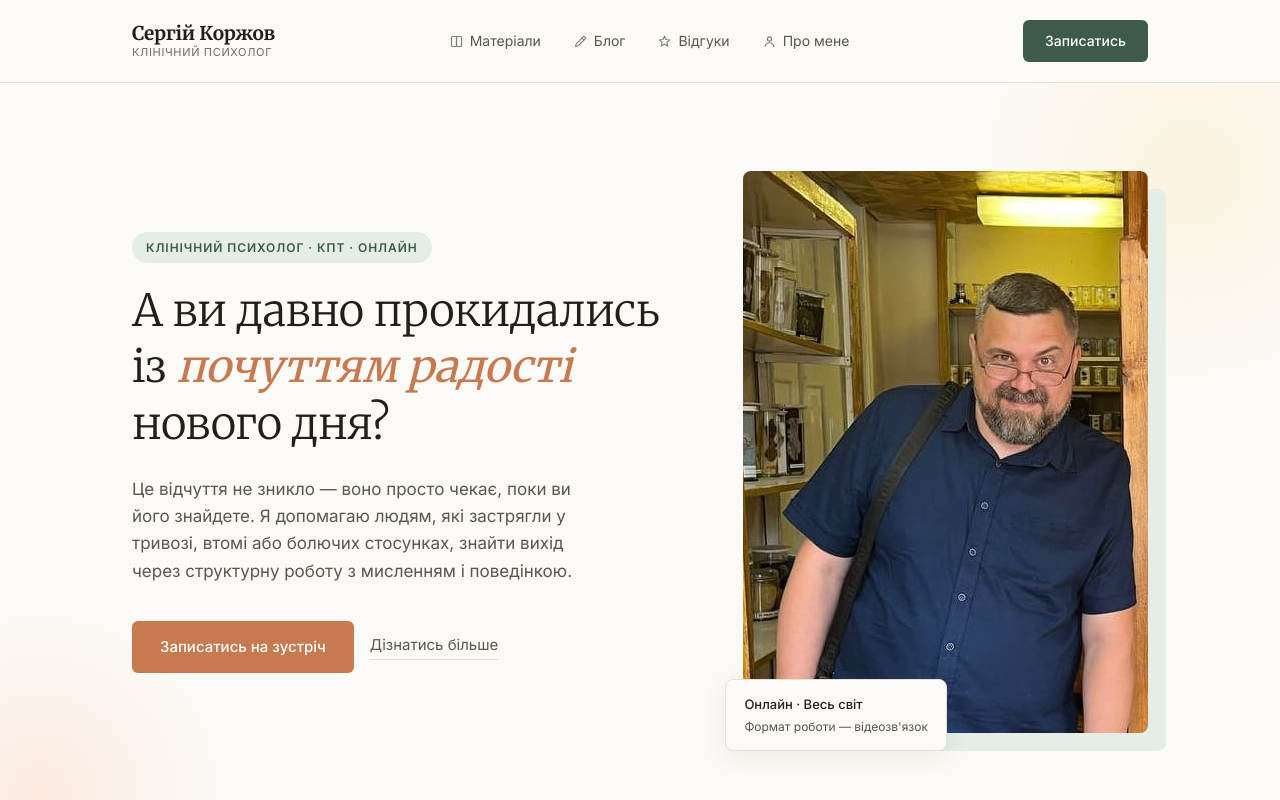
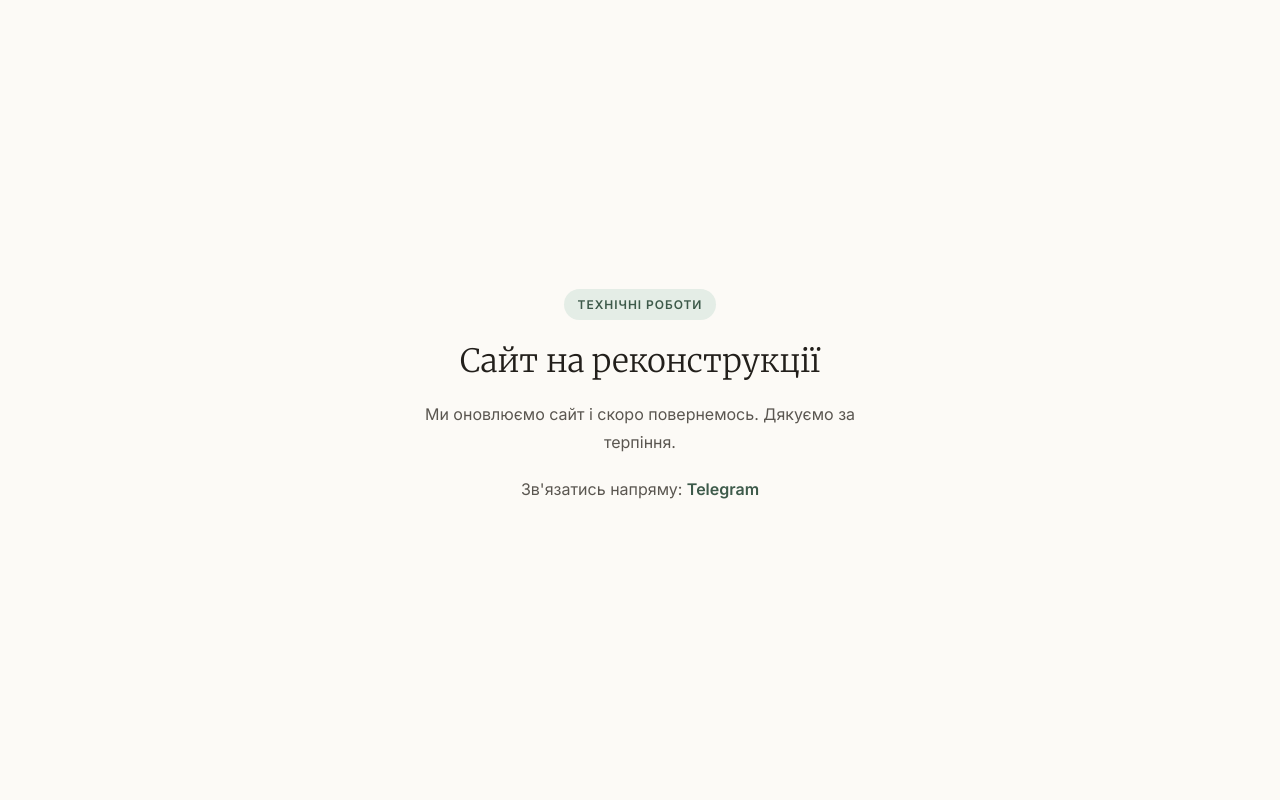
Before and after one commit to hypnoser/krzhv, an Eleventy site: page src/index.njk in a window 1280 px wide. Shown: the top 800 px of the page. Built offline with nearby package versions, Linux system fonts and the light colour scheme; Eleventy itself is replaced by a stand-in of ours; files that its build step writes are made by us from their sources.

Commit message:
Update style.css

```diff
--- a/src/assets/css/style.css
+++ b/src/assets/css/style.css
@@ -444,3 +444,19 @@
 @media(max-width:560px){
   .kviz-result-cta{flex-direction:column;}
 }
+
+/* ===== Maintenance overlay ===== */
+.maintenance-overlay{
+  position:fixed;inset:0;z-index:9999;
+  background:var(--paper);
+  display:flex;align-items:center;justify-content:center;
+  padding:32px;
+}
+.maintenance-box{text-align:center;max-width:440px;}
+.maintenance-box h1{
+  font-family:var(--serif);font-weight:300;font-size:32px;
+  margin:16px 0 14px;color:var(--ink);
+}
+.maintenance-box p{font-size:16px;color:var(--ink-soft);line-height:1.7;margin-bottom:8px;}
+.maintenance-contact{margin-top:20px;}
+.maintenance-contact a{color:var(--accent);font-weight:600;}
```
